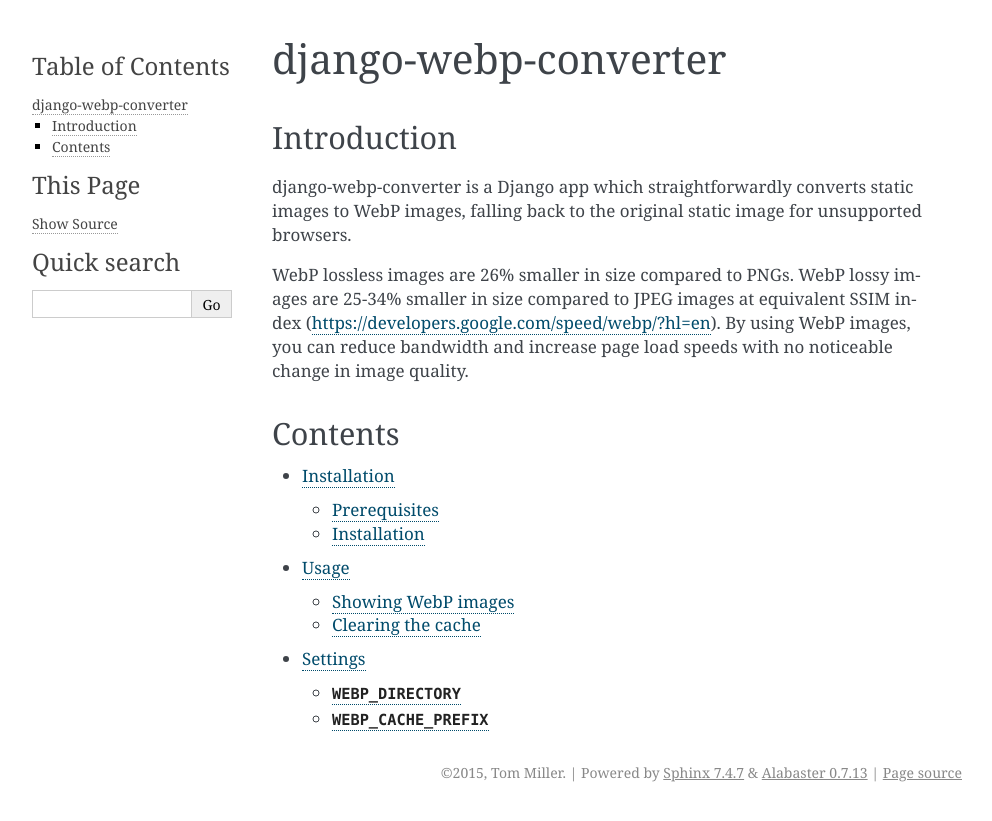
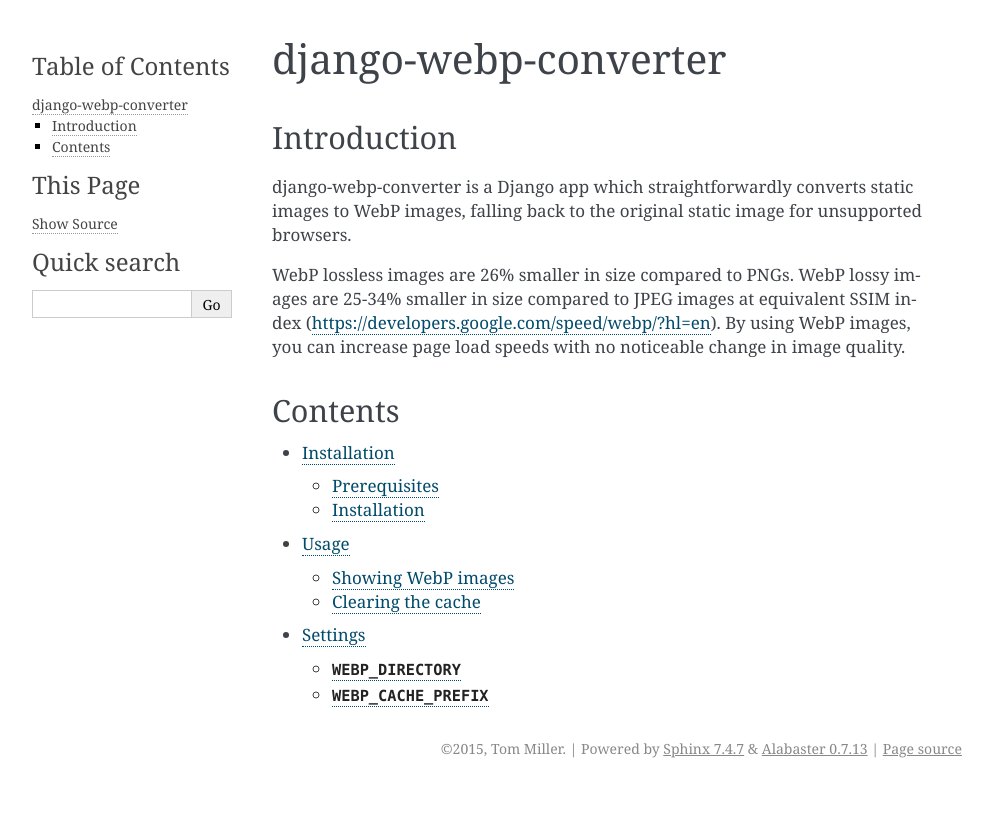
Before and after one commit to tmiller02/django-webp-converter, a Sphinx documentation site: the page built from docs/index.rst, in a window 1280 px wide. Shown: the top 821 px of the page, without its empty margins (148-1140 px from the left). Built offline with Sphinx 7.4.7, drawn with Linux system fonts in a browser that asks for light colours.

Commit message:
Update index.rst

```diff
--- a/docs/index.rst
+++ b/docs/index.rst
@@ -12,7 +12,7 @@ browsers.
 WebP lossless images are 26% smaller in size compared to PNGs. WebP lossy images
 are 25-34% smaller in size compared to JPEG images at equivalent SSIM index
 (https://developers.google.com/speed/webp/?hl=en). By using WebP images, you
-can reduce bandwidth and increase page load speeds with no noticeable change
+can increase page load speeds with no noticeable change
 in image quality.
 
 
```
